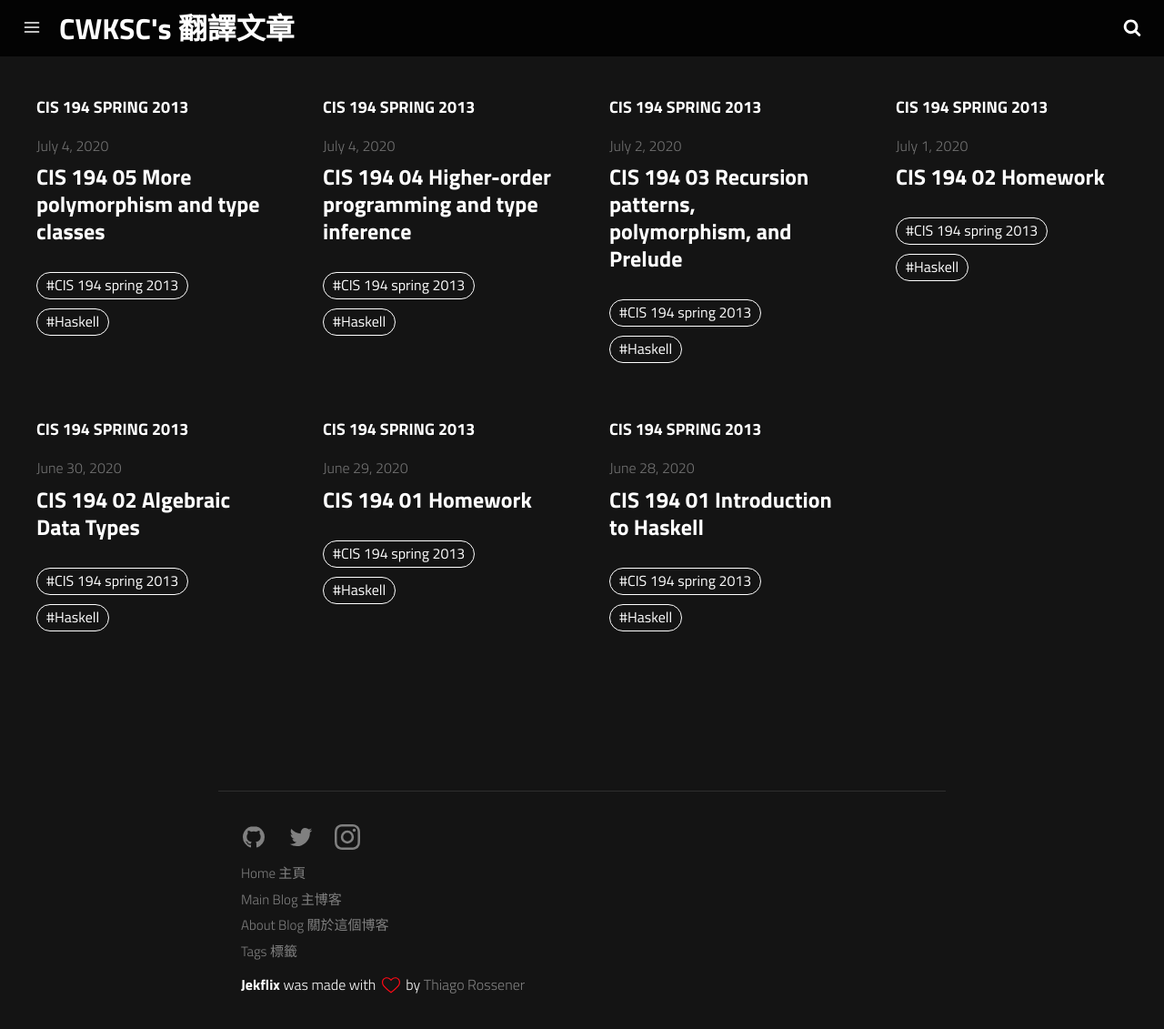
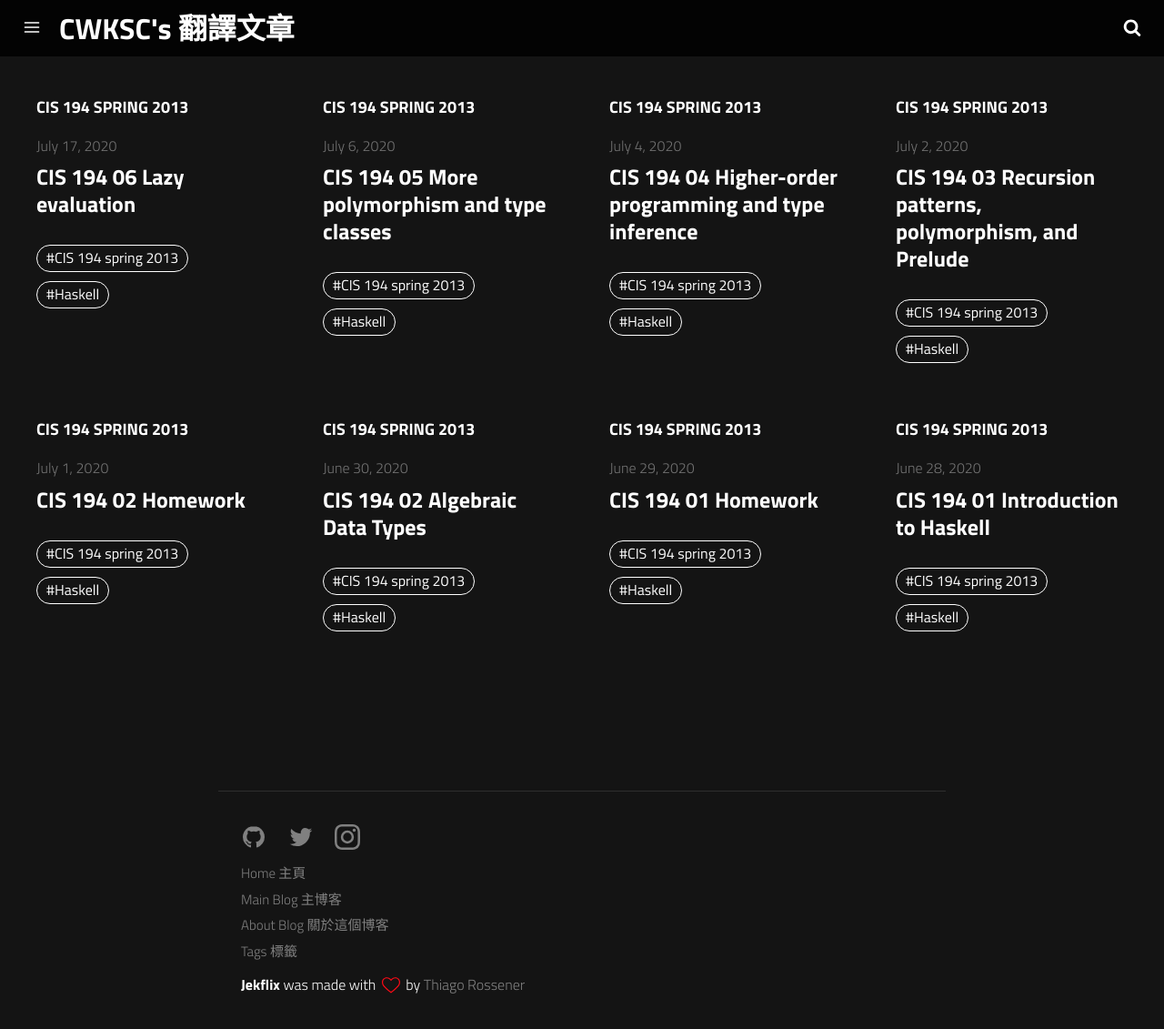
Before and after one commit to CWKSC/TranslateArticles, a Jekyll site: the page built from index.html, in a window 1280 px wide and 1131 px high. Shown: the whole window at 91% size. Built offline with Jekyll 4.4.1, drawn with Linux system fonts in a browser that asks for light colours; a script that is not in the unit is left out; some of the changed lines change nothing that is shown.

Commit message:
Update CIS 194 06 Lazy evaluation

````diff
--- a/_posts/2020-07-06-CIS-194-05-type-classes.md
+++ b/_posts/2020-07-06-CIS-194-05-type-classes.md
@@ -1,5 +1,5 @@
 ---
-date: 2020-07-04 19:00:00
+date: 2020-07-06 19:00:00
 layout: post
 title: "CIS 194 05 More polymorphism and type classes"
 subtitle:
--- /dev/null
+++ b/_posts/2020-07-17-CIS-194-06-laziness.md
@@ -0,0 +1,291 @@
+---
+date: 2020-07-17 21:00:00
+layout: post
+title: "CIS 194 06 Lazy evaluation"
+subtitle:
+description:
+image:
+optimized_image:
+category: CIS 194 spring 2013
+tags:
+  - CIS 194 spring 2013
+  - Haskell
+author: CWKSC
+paginate: false
+math: true
+---
+
+Source: [06-laziness](https://www.seas.upenn.edu/~cis194/spring13/lectures/06-laziness.html)
+
+> Translation is not yet complete
+
+## ▌Lazy evaluation 惰性評估
+
+CIS 194 第 6 週
+2012 年 2 月 18 日
+
+建議閱讀：
+
+- [foldr foldl foldl’](http://haskell.org/haskellwiki/Foldr_Foldl_Foldl') from the Haskell wiki
+
+在上課的第一天，我提到Haskell是*懶惰的*，並承諾最終會詳細解釋這意味著什麼。時機已到！
+
+## ▌Strict evaluation 嚴格評估
+
+在我們討論*懶惰評估*之前，先看看一些相反的*嚴格評估*示例會很有用。
+
+在嚴格的評估策略下，*在*將函數參數傳遞給函數*之前*，會對它們進行完全評估。例如，假設我們已經定義
+
+```
+f x y = x + 2
+```
+
+用嚴格的語言來說，在將結果傳遞給之前，評估`f 5 (29^35792)`首先要完全評估`5`（已經完成）和`29^35792`（很多工作）`f`。
+
+當然，在這個*特定*示例中，這很愚蠢，因為`f`忽略了它的第二個參數，因此所有計算工作都`29^35792`被浪費了。那麼為什麼我們要這個呢？
+
+嚴格評估的好處在於，很容易預測事情發生的*時間*和*順序*。通常，具有嚴格評估的語言甚至會指定函數參數評估的順序（*例如*，從左到右）。
+
+例如，在Java中，如果我們編寫
+
+```
+f (release_monkeys(), increment_counter())
+```
+
+我們知道猴子將被釋放，然後計數器將增加，然後將執行這些操作的結果傳遞給`f`，而`f`實際上是否最終使用這些結果也無關緊要。
+
+如果根據是否`f`碰巧使用它們的結果，猴子的釋放和計數器的增加可以獨立發生，也可以不以任何順序獨立發生，那將非常令人困惑。如果允許這種“副作用”，那麼您真正想要的是嚴格評估。
+
+## ▌Side effects and purity 副作用和純度
+
+因此，這裡真正要討論的是是否存在*副作用*。所謂“副作用”，是*指導致表達式評估與自身之外的事物發生相互作用的任何事物*。根本問題是這種外部交互對時間敏感。例如：
+
+- 修改全局變量-這很重要，因為這可能會影響其他表達式的求值
+- 在屏幕上打印-發生這種情況很重要，因為相對於屏幕上的其他寫入，可能需要按照一定的順序進行
+- 從文件或網絡讀取-發生這種情況很重要，因為文件的內容會影響表達式的結果
+
+如我們所見，懶惰的評估使人們難以推理何時評估事物。因此在懶惰的語言中包含副作用將非常不直觀。從歷史上看，這就是Haskell純粹的原因：最初，Haskell的設計師想要製作一種*懶惰的*函數式語言，並迅速意識到除非它也不允許副作用，否則這是不可能的。
+
+但是…… *沒有*副作用的語言不是很有用。使用這種語言唯一可以做的就是將程序加載到解釋器中並評估表達式。（嗯……聽起來很熟悉……）您將無法從用戶那裡獲得任何輸入，也無法在屏幕上打印任何內容，也無法從文件中讀取內容。Haskell設計師面臨的挑戰是想出一種方法，以一種有原則的，受限制的方式允許這種效果，而又不會干擾語言的本質純淨。他們最終確實提出了一些建議（即`IO`monad），我們將在幾週後討論它們。
+
+## ▌Lazy evaluation 惰性評估
+
+![img](https://www.seas.upenn.edu/~cis194/spring13/static/relax.jpg)
+
+現在，我們了解了嚴格的評估，讓我們看看惰性評估的實際外觀。在惰性評估策略下，函數參數的評估會*盡可能延遲*：只有在實際需要時才對它們進行評估。當某些表達式作為函數的參數提供時，它只是打包成未經*評估的表達式*（稱為“ thunk”，不要問我為什麼），而無需進行任何實際工作。
+
+例如，在評估時`f 5 (29^35792)`，第二個參數將被簡單地打包成一個thunk，而不進行任何實際計算，並且`f`將立即被調用。由於`f`從不使用第二個參數，因此垃圾回收器只會丟棄垃圾。
+
+## ▌Pattern matching drives evaluation 模式匹配驅動評估
+
+那麼，何時需要“表達式”求值？上面的示例集中於一個函數是否*使用*其參數，但這實際上並不是最重要的區別。請考慮以下示例：
+
+```
+f1 :: Maybe a -> [Maybe a]
+f1 m = [m,m]
+
+f2 :: Maybe a -> [a]
+f2 Nothing  = []
+f2 (Just x) = [x]
+```
+
+`f1`和`f2`兩個*使用*他們的說法。但是它們之間仍然有很大的差異。儘管`f1`使用其參數`m`，但它不需要了解任何信息。`m`可以保持完全未評估，並且未評估的表達式只是放在列表中。換句話說，的結果`f1 e`不取決於的形狀`e`。
+
+`f2`另一方面，為了繼續進行，需要了解一些有關其論點的信息：它是用`Nothing`還是構造的`Just`？也就是說，為了求值`f2 e`，我們必須首先求值`e`，因為的結果`f2`取決於的形狀`e`。
+
+另一個要注意的重要事項是，對thunk的評估*僅足以*進行模式匹配，而不能進行進一步的評估！例如，假設我們要評估`f2 (safeHead [3^500, 49])`。`f2`將強制調用的評價`safeHead [3^500, 49]`，這將評估為`Just (3^500)`-注意的是，`3^500`在*沒有*評估，因為`safeHead`並不需要看它，而且也沒有`f2`。以後是否`3^500`評估獲取結果取決於如何使用的結果`f2`。
+
+要記住的口號是“ *模式匹配驅動評估* ”。重申要點：
+
+- 僅當模式匹配時才對錶達式求值
+- …只有在進行比賽所需的範圍內，才可以進行！
+
+讓我們做一個更有趣的示例：我們將進行評估`take 3 (repeat 7)`。作為參考，在這裡是定義`repeat`和`take`：
+
+```
+repeat :: a -> [a]
+repeat x = x : repeat x
+
+take :: Int -> [a] -> [a]
+take n _      | n <= 0 =  []
+take _ []              =  []
+take n (x:xs)          =  x : take (n-1) xs
+```
+
+逐步進行評估如下所示：
+
+```
+  take 3 (repeat 7)
+      { 3 <= 0 is False, so we proceed to the second clause, which
+    needs to match on the second argument. So we must expand
+    repeat 7 one step. }
+= take 3 (7 : repeat 7)
+      { the second clause does not match but the third clause
+        does. Note that (3-1) does not get evaluated yet! }
+= 7 : take (3-1) (repeat 7)
+      { In order to decide on the first clause, we must test (3-1)
+        <= 0 which requires evaluating (3-1). }
+= 7 : take 2 (repeat 7)
+      { 2 <= 0 is False, so we must expand repeat 7 again. }
+= 7 : take 2 (7 : repeat 7)
+      { The rest is similar. }
+= 7 : 7 : take (2-1) (repeat 7)
+= 7 : 7 : take 1 (repeat 7)
+= 7 : 7 : take 1 (7 : repeat 7)
+= 7 : 7 : 7 : take (1-1) (repeat 7)
+= 7 : 7 : 7 : take 0 (repeat 7)
+= 7 : 7 : 7 : []
+```
+
+（請注意，儘管*可以*完全像上面那樣實現求值，但是大多數Haskell編譯器會做一些更複雜的事情。特別是，GHC使用了一種稱為*圖歸約*的技術，其中要求值的表達式實際上表示為*圖*，因此不同表達式的各個部分可以共享指向同一子表達式的指針。這確保了工作不會被不必要地重複。例如，如果`f x = [x,x]`，則運算`f (1+1)`僅做*一個*加法運算，因為子表達式`1+1`將在。的兩次出現之間共享`x`。
+
+## ▌Consequences 後果
+
+懶惰會帶來一些非常有趣，普遍且非顯而易見的後果。讓我們探索其中的一些。
+
+### ▌Purity 純度
+
+正如我們已經看到的，選擇惰性評估策略本質上*迫使*您也選擇了純度（假設您不希望程序員發瘋）。
+
+### ▌Understanding space usage 了解空間使用情況
+
+懶惰並不全是玫瑰。缺點之一是，有時無法合理地推斷出程序的空間使用情況。考慮下面的例子（無害）：
+
+```
+-- Standard library function foldl, provided for reference
+foldl :: (b -> a -> b) -> b -> [a] -> b
+foldl _ z []     = z
+foldl f z (x:xs) = foldl f (f z x) xs
+```
+
+讓我們考慮一下評估時評估如何進行`foldl (+) 0 [1,2,3]`（將列表中的數字相加）：
+
+```
+  foldl (+) 0 [1,2,3]
+= foldl (+) (0+1) [2,3]
+= foldl (+) ((0+1)+2) [3]
+= foldl (+) (((0+1)+2)+3) []
+= (((0+1)+2)+3)
+= ((1+2)+3)
+= (3+3)
+= 6
+```
+
+因為直到遍歷整個列表才需要累加器的值，所以累加器只是建立了一個未`(((0+1)+2)+3)`評估的大表達式，最終將其最終減小為一個值。至少有兩個問題。一個就是效率低下：在將所有數字實際加起來之前，將所有數字從列表轉移到另一個類似列表的東西（累加器）是沒有意義的。第二個問題更加微妙，更加隱蔽：評估表達式`(((0+1)+2)+3)`實際上需要先將`3`and和推入`2`堆棧，然後才能進行計算`0+1`然後展開堆棧，然後添加。對於這個小例子來說，這不是問題，但是對於很長的列表來說，這是一個大問題：通常堆棧沒有足夠的可用空間，因此這可能導致堆棧溢出。
+
+在這種情況下，解決方案是使用`foldl'`函數而不是`foldl`，這增加了一點嚴格性：特別是，在執行`foldl'`該函數之前，需要對其第二個參數（累加器）進行求值，因此不會產生大量的重擊：
+
+```
+  foldl' (+) 0 [1,2,3]
+= foldl' (+) (0+1) [2,3]
+= foldl' (+) 1 [2,3]
+= foldl' (+) (1+2) [3]
+= foldl' (+) 3 [3]
+= foldl' (+) (3+3) []
+= foldl' (+) 6 []
+= 6
+```
+
+如您所見，`foldl'`這是我們真正想要的一路添加。但是關鍵是在這種情況下，懶惰成為了障礙，我們不得不*減少*程序的懶惰。
+
+（如果您有興趣了解*如何* `foldl'`實現此目標，可以[在Haskell Wiki上](http://www.haskell.org/haskellwiki/Seq)[閱讀`seq`](http://www.haskell.org/haskellwiki/Seq)。）
+
+### ▌Short-circuiting operators 短路接線員
+
+在某些語言（Java，C ++）中，布爾運算符`&&`和`||`（邏輯AND和OR）是*短路的*：例如，如果第一個參數的`&&`計算結果為false，則整個表達式將立即為false而不觸及第二個參數。但是，作為特殊情況，必須將此行為關聯到Java和C ++語言標準中。通常，在嚴格的語言中，在調用函數之前會先評估兩個參數的函數的兩個參數。所以短路行為`&&`和`||`是一個特殊的例外語言通常的嚴格的語法。
+
+但是，在Haskell中，我們可以定義短路運算符而沒有任何特殊情況。事實上，`(&&)`和`(||)`只是打算舊庫的功能！例如，這`(&&)`是定義方式：
+
+```
+(&&) :: Bool -> Bool -> Bool
+True  && x = x
+False && _ = False
+```
+
+請注意，的此定義如何`(&&)`在其第二個參數上不進行模式匹配。此外，如果第一個參數為`False`，則第二個參數將被完全忽略。由於`(&&)`根本不對第二個參數進行模式匹配，因此短路的方式與`&&`Java或C ++中的運算符完全相同。
+
+注意，`(&&)`也可以這樣定義：
+
+```
+(&&!) :: Bool -> Bool -> Bool
+True  &&! True  = True
+True  &&! False = False
+False &&! True  = False
+False &&! False = False
+```
+
+儘管此版本採用與相同的值`(&&)`，但它具有不同的行為。例如，考慮以下內容：
+
+```
+False &&  (34^9784346 > 34987345)
+False &&! (34^9784346 > 34987345)
+```
+
+這些都將計算為`False`，但是第二個將花費更長的時間！還是這樣：
+
+```
+False &&  (head [] == 'x')
+False &&! (head [] == 'x')
+```
+
+第一個是`False`，而第二個將崩潰。試試吧！
+
+所有這些都指出，在定義函數時，圍繞懶惰存在一些有趣的問題。
+
+### ▌User-defined control structures 用戶定義的控制結構
+
+將操作員短路的想法再進一步一步，在Haskell中，我們可以定義自己的*控制結構*。
+
+大多數語言都有某種特殊的內置`if`結構。一些想法揭示了為什麼：以類似於短路布爾運算符的方式，`if`具有特殊的行為。基於測試的值時，它執行/僅評估*一個*的兩個分支的。如果每次都對兩個分支都進行評估，那將破壞整個目標！
+
+但是，在Haskell中，我們可以定義`if`為庫函數！
+
+```
+if' :: Bool -> a -> a -> a
+if' True  x _ = x
+if' False _ y = y
+```
+
+當然，Haskell *確實*具有特殊的內置`if`表達式，但是我從未完全理解為什麼。也許僅僅是因為語言設計師認為人們會期望它。“你是什麼意思，這種語言沒有`if`！！” 無論如何，`if`無論如何在Haskell中不會使用太多。在大多數情況下，我們更喜歡模式匹配或後衛。
+
+我們還可以定義其他控制結構-討論monad時將看到其他示例。
+
+### ▌Infinite data structures 無限數據結構
+
+惰性評估還意味著我們可以使用*無限的數據結構*。實際上，我們已經看到了一些示例，例如`repeat 7`，它表示一個無限列表，其中僅包含`7`。定義一個無限的數據結構實際上只會創建一個thunk，我們可以將其視為“種子” ，根據實際使用/需要的部分，整個數據結構*可能*會從中增長。
+
+另一個實際的應用領域是“有效無限”的數據結構，例如可能作為遊戲狀態空間（例如圍棋或國際象棋）出現的樹。儘管樹在理論上是有限的，但它是如此之大以至於實際上是無限的-它肯定不適合存儲在內存中。使用Haskell，我們可以定義所有可能動作的樹，然後編寫單獨的算法以所需的任何方式探索樹。僅計算實際探索的樹的部分。
+
+### ▌Pipelining/wholemeal programming 流水線/全餐編程
+
+如前所述，對大型數據結構進行“流水線式”增量轉換實際上可以提高內存效率。現在我們可以看到原因：由於懶惰，流水線的每個階段都可以按步進行操作，僅生成結果的每一位，這是流水線的下一階段所需要的。
+
+### ▌Dynamic programming 動態編程
+
+懶惰評估為我們提供了一個很酷的事物的更具體的例子，請考慮[*動態編程*](http://en.wikipedia.org/wiki/Dynamic_programming)技術。通常，必須非常小心以正確的順序填寫動態編程表的條目，以便每次我們計算單元格的值時，就已經計算了其依賴性。如果我們弄錯了訂單，就會得到虛假結果。
+
+但是，使用惰性評估，我們可以獲得Haskell運行時為我們確定正確的評估順序！例如，下面是一些Haskell代碼來解決[0-1背包問題](http://en.wikipedia.org/wiki/Knapsack_problem)。請注意，我們如何`m`使用標準遞歸簡單地根據數組本身定義數組，並讓惰性計算得出計算其單元格的正確順序。
+
+```haskell
+import Data.Array
+
+knapsack01 :: [Double]   -- values
+           -> [Integer]  -- nonnegative weights
+           -> Integer    -- knapsack size
+           -> Double     -- max possible value
+knapsack01 vs ws maxW = m!(numItems-1, maxW)
+  where numItems = length vs
+        m = array ((-1,0), (numItems-1, maxW)) $
+              [((-1,w), 0) | w <- [0 .. maxW]] ++
+              [((i,0), 0) | i <- [0 .. numItems-1]] ++
+              [((i,w), best)
+                  | i <- [0 .. numItems-1]
+                  , w <- [1 .. maxW]
+                  , let best
+                          | ws!!i > w  = m!(i-1, w)
+                          | otherwise = max (m!(i-1, w))
+                                            (m!(i-1, w - ws!!i) + vs!!i)
+              ]
+
+example = knapsack01 [3,4,5,8,10] [2,3,4,5,9] 20
+```
````
